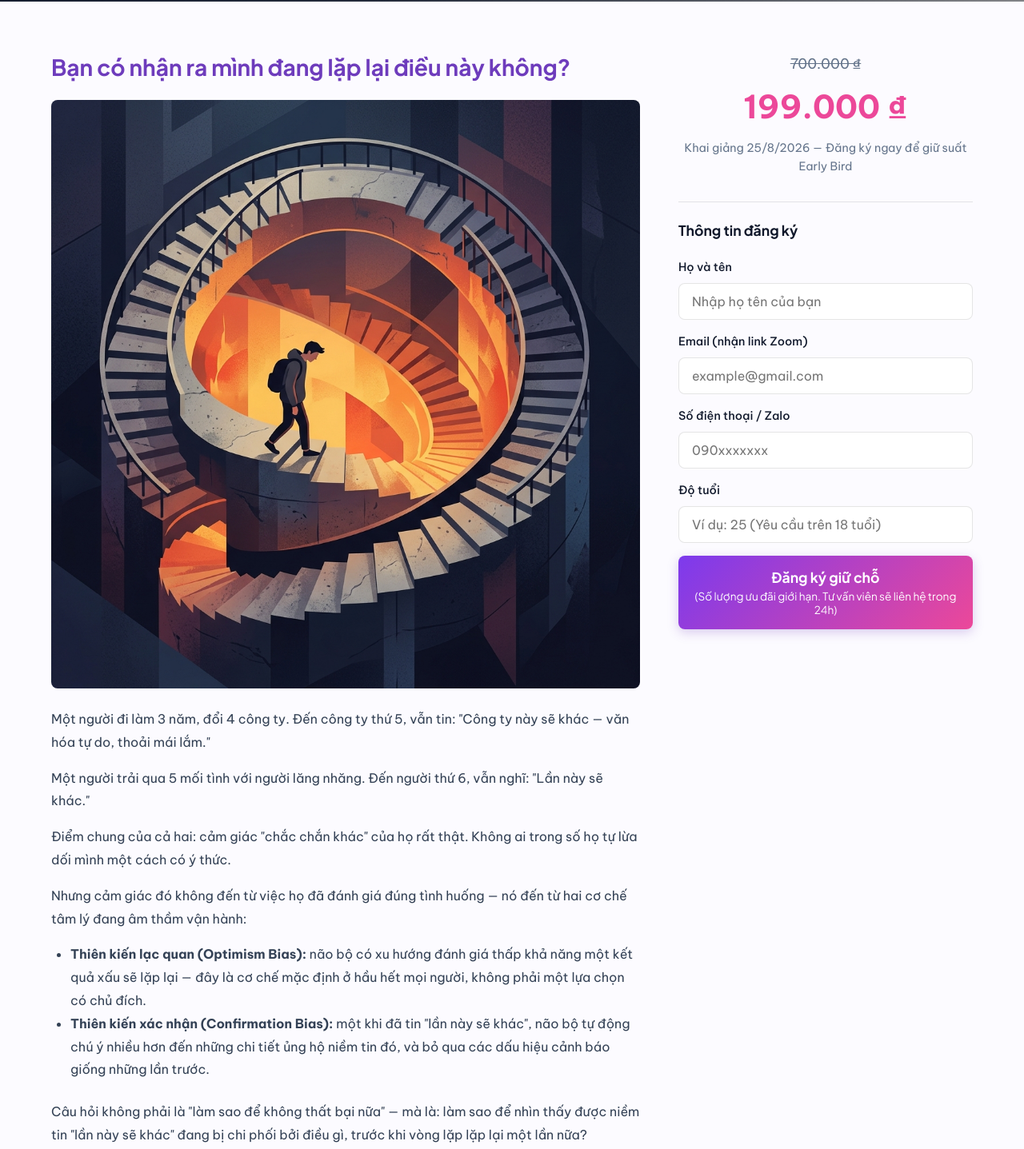
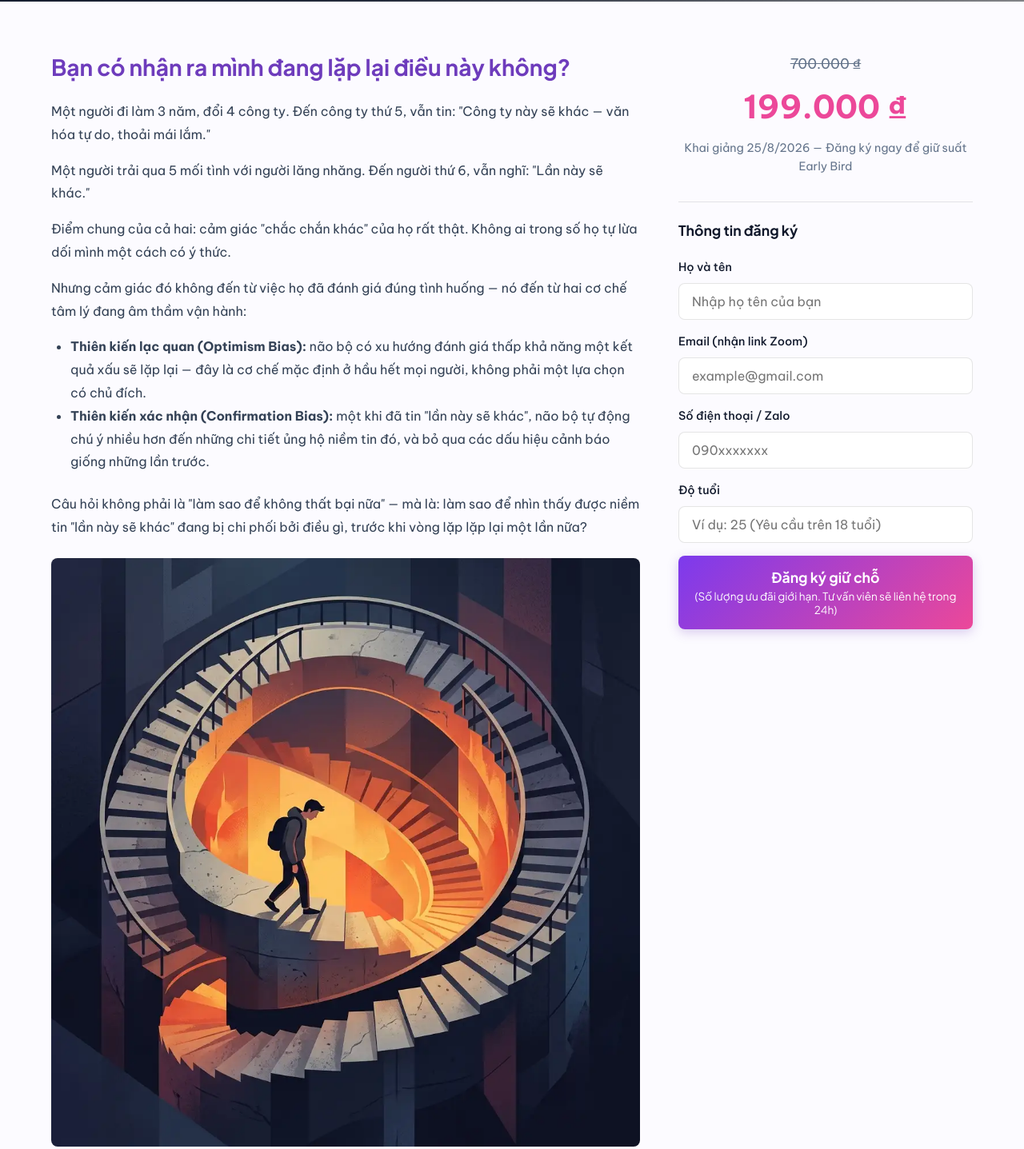
Before and after one commit to vyqhnv-cpu/my-first-web, a website: page public/khoa-hoc/tarot-va-tam-ly-hoc.html in a window 1280 px wide. Shown: the part 1100-2537 px from the top of the page at 80% size. Drawn offline with Linux system fonts and the light colour scheme; no server answers; grey boxes are pictures that could not be loaded.

Commit message:
feat: move image to end of section, convert to webp, and add seo tags

```diff
--- a/public/khoa-hoc/tarot-va-tam-ly-hoc.html
+++ b/public/khoa-hoc/tarot-va-tam-ly-hoc.html
@@ -344,7 +344,6 @@
 
           <div class="content-section">
             <h2>Bạn có nhận ra mình đang lặp lại điều này không?</h2>
-            <img src="/asset/vong_lap.jpg" alt="Vòng lặp tâm lý" style="width: 100%; border-radius: 8px; margin-bottom: 1.5rem;" />
             <p>Một người đi làm 3 năm, đổi 4 công ty. Đến công ty thứ 5, vẫn tin: "Công ty này sẽ khác — văn hóa tự do, thoải mái lắm."</p>
             <p>Một người trải qua 5 mối tình với người lăng nhăng. Đến người thứ 6, vẫn nghĩ: "Lần này sẽ khác."</p>
             <p>Điểm chung của cả hai: cảm giác "chắc chắn khác" của họ rất thật. Không ai trong số họ tự lừa dối mình một cách có ý thức.</p>
@@ -354,6 +353,7 @@
               <li><strong>Thiên kiến xác nhận (Confirmation Bias):</strong> một khi đã tin "lần này sẽ khác", não bộ tự động chú ý nhiều hơn đến những chi tiết ủng hộ niềm tin đó, và bỏ qua các dấu hiệu cảnh báo giống những lần trước.</li>
             </ul>
             <p>Câu hỏi không phải là "làm sao để không thất bại nữa" — mà là: làm sao để nhìn thấy được niềm tin "lần này sẽ khác" đang bị chi phối bởi điều gì, trước khi vòng lặp lặp lại một lần nữa?</p>
+            <img src="/asset/vong_lap.webp" alt="Hình ảnh minh họa về vòng lặp tâm lý con người khó thoát ra" title="Vòng lặp tâm lý" loading="lazy" style="width: 100%; border-radius: 8px; margin-top: 1.5rem;" />
           </div>
 
           <div class="content-section">
```
Also changed, not shown: public/asset/vong_lap.webp (added).
